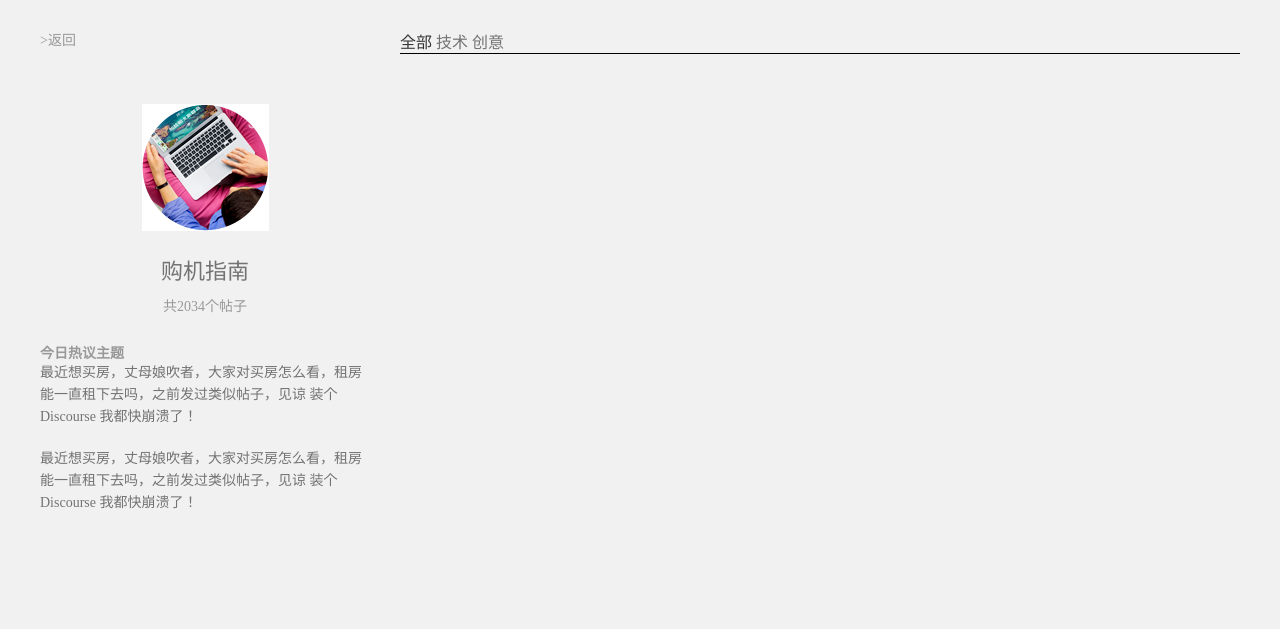
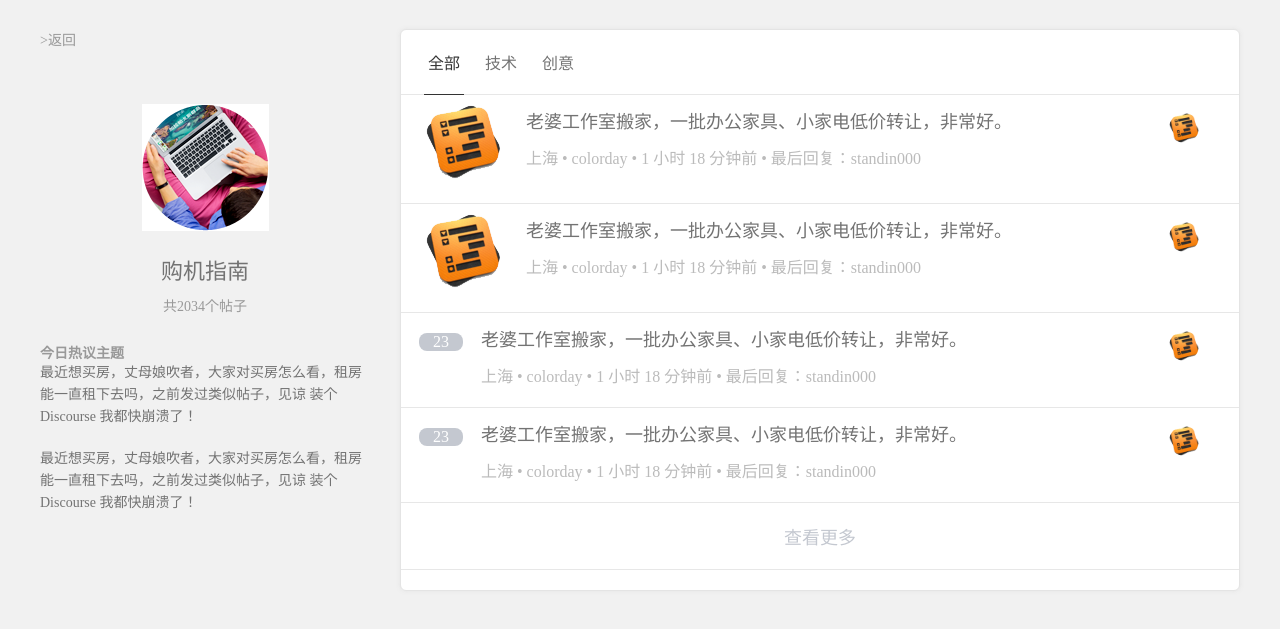
Before and after one commit to ready2012/apple, a website: page demo/articles.html in a window 1280 px wide. Shown: the part 63-692 px from the top of the page. Drawn offline with Linux system fonts and the light colour scheme; files that its build step writes are made by us from their sources.

Commit message:
帖子列表

```diff
--- a/css/articles.css
+++ b/css/articles.css
@@ -42,14 +42,90 @@
 	font-size: 14px;
 	line-height: 22px;
 }
+.two-column-2 .mright {
+	width: 838px;
+	background-color: #fff;
+	padding: 20px 0;
+	box-shadow: 0 0 5px #e4e4e4;
+	border-radius: 6px;
+	border:1px solid #e4e4e4;
+}
 
 .mright  .sub-cata{
-	border-bottom:1px solid ;
+	padding:0 10px;
+	border-bottom:1px solid #e7e7e7;
 }
 .sub-cata a{
+	display: inline-block;
+	padding:0 4px 20px;
+	margin-left: 13px;
+	margin-bottom: -1px;
 	color: #737373;
 	text-decoration: none;
 }
 .sub-cata .selected{
 	color: #333;
+	border-bottom: 1px solid #333;
+
 }
+.mright .list{
+
+}
+.mright .list li {
+	position: relative;
+	padding-bottom: 20px;
+	border-bottom: 1px solid #e7e7e7;
+}
+
+.mright .list li .l-l{
+	float:left;
+	width: 80px;
+	text-align: center;
+}
+.mright .app-list li .l-l{
+	width: 125px;
+}
+.mright .list li .num{
+	display: inline-block;
+	height: 18px;
+	line-height: 18px;
+	padding:0 14px;
+	text-align: center;
+	border-radius: 8px;
+	background-color: #c4c8d0;
+	color: #fff;
+	margin: 20px auto 0;
+}
+.mright .list li .l-r{
+	float:left;
+	width: 625px;
+	margin-top: 15px;
+}
+.list li .l-r .tl{
+	margin-bottom: 10px;
+	line-height: 25px;
+	font-size: 18px;
+	color: #737373;
+}
+.list li .l-l img{
+	margin-top: 10px;
+}
+.list li .l-r .other{
+	color: #bbb;
+}
+.list li  .head{
+	position: absolute;right: 40px;top: 18px;
+	width: 30px;
+	height: 30px;
+	border-radius: 15px;
+}
+.more-action{
+	text-align: center;
+	padding: 20px 0;
+	border-bottom: 1px solid #e7e7e7;
+}
+.more-action a{
+	color: #c4c8d0;
+	font-size: 18px;
+	text-decoration: none;
+}
--- a/demo/articles.html
+++ b/demo/articles.html
@@ -52,6 +52,61 @@
         			<a href="">技术</a>
         			<a href="">创意</a>
         		</p>
+        		<ul class="list  app-list">
+        			<li class="clearfix">
+        				<div class="l-l">
+        					<img src="../i/update-pro.png">
+        				</div>
+        				<div class="l-r">
+        					<p class="tl">老婆工作室搬家，一批办公家具、小家电低价转让，非常好。</p>
+        					<p class="other">
+        						上海  •  colorday  •  1 小时 18 分钟前  •  最后回复：standin000
+        					</p>
+        				</div>
+        				<img class="head" src="../i/update-pro.png">
+        			</li>
+        			<li class="clearfix">
+        				<div class="l-l">
+        					<img src="../i/update-pro.png">
+        				</div>
+        				<div class="l-r">
+        					<p class="tl">老婆工作室搬家，一批办公家具、小家电低价转让，非常好。</p>
+        					<p class="other">
+        						上海  •  colorday  •  1 小时 18 分钟前  •  最后回复：standin000
+        					</p>
+        				</div>
+        				<img class="head" src="../i/update-pro.png">
+        			</li>
+        		</ul>
+        		<ul class="list">
+        			<li class="clearfix">
+        				<div class="l-l">
+        					<span class="num">23</span>
+        				</div>
+        				<div class="l-r">
+        					<p class="tl">老婆工作室搬家，一批办公家具、小家电低价转让，非常好。</p>
+        					<p class="other">
+        						上海  •  colorday  •  1 小时 18 分钟前  •  最后回复：standin000
+        					</p>
+        				</div>
+        				<img class="head" src="../i/update-pro.png">
+        			</li>
+        			<li class="clearfix">
+        				<div class="l-l">
+        					<span class="num">23</span>
+        				</div>
+        				<div class="l-r">
+        					<p class="tl">老婆工作室搬家，一批办公家具、小家电低价转让，非常好。</p>
+        					<p class="other">
+        						上海  •  colorday  •  1 小时 18 分钟前  •  最后回复：standin000
+        					</p>
+        				</div>
+        				<img class="head" src="../i/update-pro.png">
+        			</li>
+        		</ul>
+        		<p class="more-action">
+        			<a href="javascript:;">查看更多</a>
+        		</p>
         	</div>
         </div>
 	</div>
--- a/src/css/articles.css
+++ b/src/css/articles.css
@@ -42,14 +42,90 @@
 	font-size: 14px;
 	line-height: 22px;
 }
+.two-column-2 .mright {
+	width: 838px;
+	background-color: #fff;
+	padding: 20px 0;
+	box-shadow: 0 0 5px #e4e4e4;
+	border-radius: 6px;
+	border:1px solid #e4e4e4;
+}
 
 .mright  .sub-cata{
-	border-bottom:1px solid ;
+	padding:0 10px;
+	border-bottom:1px solid #e7e7e7;
 }
 .sub-cata a{
+	display: inline-block;
+	padding:0 4px 20px;
+	margin-left: 13px;
+	margin-bottom: -1px;
 	color: #737373;
 	text-decoration: none;
 }
 .sub-cata .selected{
 	color: #333;
+	border-bottom: 1px solid #333;
+
 }
+.mright .list{
+
+}
+.mright .list li {
+	position: relative;
+	padding-bottom: 20px;
+	border-bottom: 1px solid #e7e7e7;
+}
+
+.mright .list li .l-l{
+	float:left;
+	width: 80px;
+	text-align: center;
+}
+.mright .app-list li .l-l{
+	width: 125px;
+}
+.mright .list li .num{
+	display: inline-block;
+	height: 18px;
+	line-height: 18px;
+	padding:0 14px;
+	text-align: center;
+	border-radius: 8px;
+	background-color: #c4c8d0;
+	color: #fff;
+	margin: 20px auto 0;
+}
+.mright .list li .l-r{
+	float:left;
+	width: 625px;
+	margin-top: 15px;
+}
+.list li .l-r .tl{
+	margin-bottom: 10px;
+	line-height: 25px;
+	font-size: 18px;
+	color: #737373;
+}
+.list li .l-l img{
+	margin-top: 10px;
+}
+.list li .l-r .other{
+	color: #bbb;
+}
+.list li  .head{
+	position: absolute;right: 40px;top: 18px;
+	width: 30px;
+	height: 30px;
+	border-radius: 15px;
+}
+.more-action{
+	text-align: center;
+	padding: 20px 0;
+	border-bottom: 1px solid #e7e7e7;
+}
+.more-action a{
+	color: #c4c8d0;
+	font-size: 18px;
+	text-decoration: none;
+}
```
Also changed, not shown: js/base.min.js.
